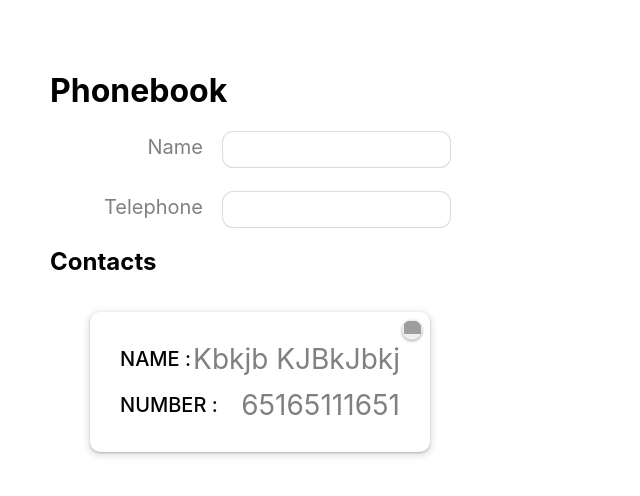
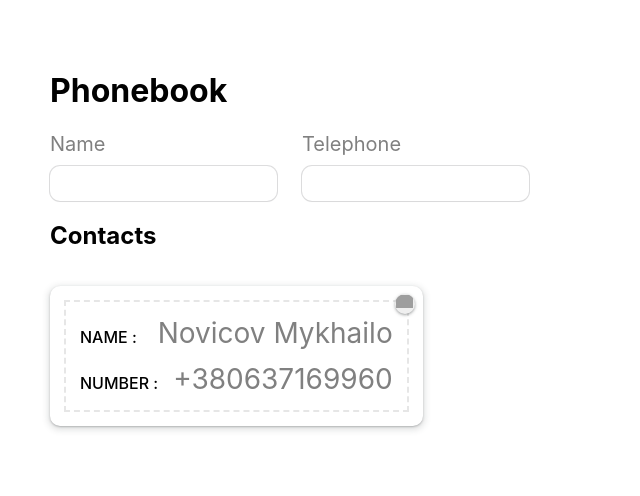
Before and after one commit to NovicovMykhailo/goit-react-hw-04-phonebook, a React (Create React App) app: page / in a window 1280 px wide. Shown: the top 496 px of the page, without its empty margins (0-640 px from the left). Built offline with nearby package versions, Linux system fonts and the light colour scheme; grey boxes are pictures that could not be loaded.

Commit message:
add styles

```diff
--- a/src/components/ContactCard/ContactCard.jsx
+++ b/src/components/ContactCard/ContactCard.jsx
@@ -1,13 +1,13 @@
 import css from './ContactCard.module.css';
 export default function ContactCard() {
   return (
-    <li classList={css.cardItem}>
-      <button type='button' className={css.button}></button>
+    <li classList={css.cardItem} title="Novicov Mykhailo">
+      <button type="button" className={css.button}></button>
       <p className={css.contact}>
-        Name : <span className={css.value}>Kbkjb KJBkJbkj</span>
+        Name : <span className={css.value}>Novicov Mykhailo</span>
       </p>
       <p className={css.contact}>
-        Number : <span className={css.value}>65165111651</span>
+        Number : <span className={css.value}>+380637169960</span>
       </p>
     </li>
   );
--- a/src/components/ContactCard/ContactCard.module.css
+++ b/src/components/ContactCard/ContactCard.module.css
@@ -1,13 +1,16 @@
 li {
   display: inline-flex;
   flex-direction: column;
-  min-width: 280px;
+  min-width: 300px;
   height: min-content;
   font-size: 24px;
   list-style: none;
   gap: 12px;
   padding: 30px;
   position: relative;
+  outline: 1px dashed rgba(128, 128, 128, 0.188);
+  outline-offset: -16px;
+  outline-width: 2px;
 
   border-radius: 10px;
   box-shadow: rgba(60, 64, 67, 0.3) 0px 1px 2px 0px,
@@ -17,10 +20,11 @@ li {
   display: flex;
   justify-content: space-between;
   margin: 0;
-  font-size: 20px;
-  align-items: center;
+  font-size: 16px;
+  align-items:first baseline;
   font-weight: 500;
   text-transform: uppercase;
+  gap: 15px;
 }
 
 .value {
@@ -29,6 +33,7 @@ li {
   font-weight: 400;
   color: gray;
 }
+
 .button {
   display: block;
   border-radius: 50%;
@@ -52,4 +57,3 @@ li {
   box-shadow: rgba(41, 180, 168, 0.594) 0px 3px 8px;
   transform: translateY(4px);
 }
-/*  */
--- a/src/components/ContactList/ContactList.jsx
+++ b/src/components/ContactList/ContactList.jsx
@@ -4,7 +4,7 @@ import ContactCard from '../ContactCard/ContactCard';
 
 export default function ContactList() {
   return (
-    <ul classMane={css.contactList}>
+    <ul className={css.contactList}>
       <ContactCard />
     </ul>
   );
--- a/src/components/ContactList/ContactList.module.css
+++ b/src/components/ContactList/ContactList.module.css
@@ -1,4 +1,7 @@
 .contactList{
-    display: flex;
+display: flex;
+flex-wrap: wrap;
+   width: 100%;
     gap: 20px;
+    padding: 0;
 }
--- a/src/components/PhoneBookForm/PhoneBookForm.module.css
+++ b/src/components/PhoneBookForm/PhoneBookForm.module.css
@@ -1,16 +1,17 @@
 .form{
     display: flex;
-    flex-direction: column;
+    /* flex-direction: column; */
     gap:25px;
     font-size: 20px;
     color: grey;
     width: 400px;
    align-items: flex-end;
 }
+
 .form input{
     padding: 10px 25px;
     border-radius: 10px;
-    margin-left: 20px;
+    margin-top: 10px;
     outline: none;
     border: none;
     box-shadow: rgba(0, 0, 0, 0.02) 0px 1px 3px 0px, rgba(27, 31, 35, 0.15) 0px 0px 0px 1px;
```
